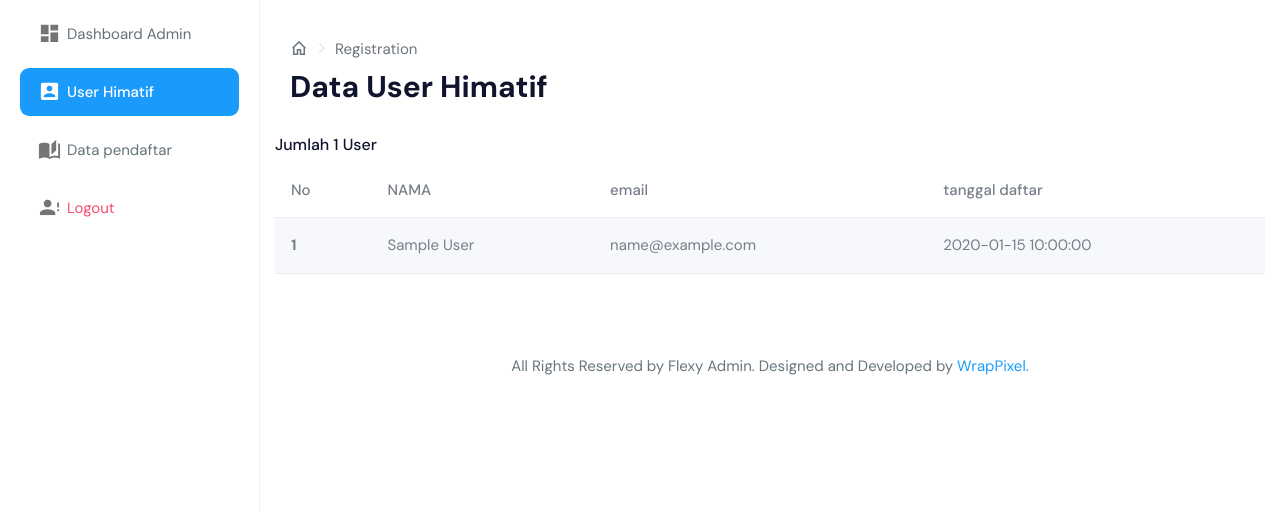
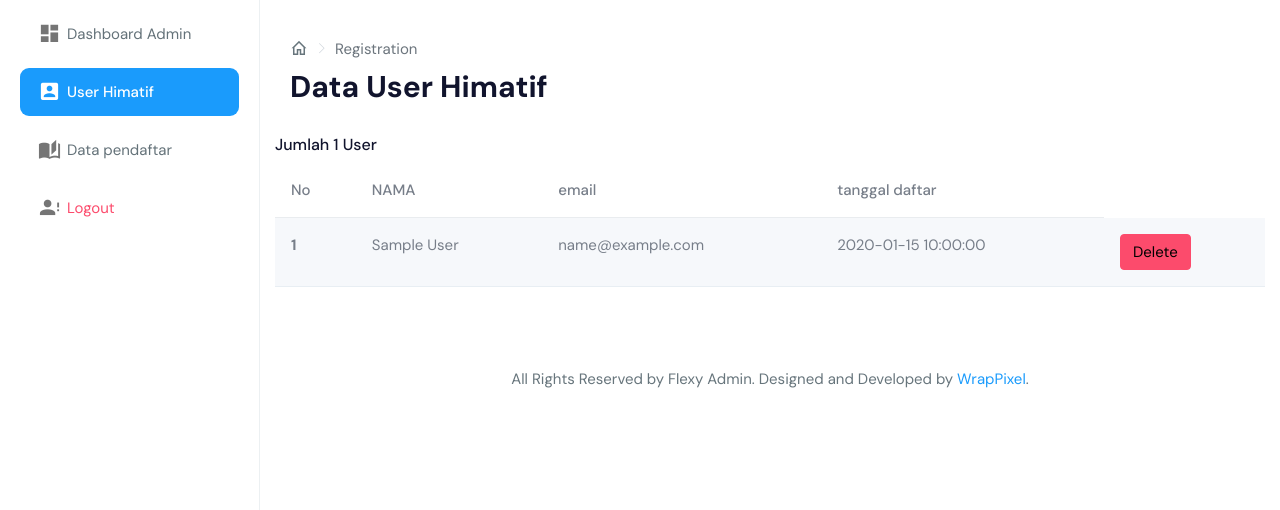
Before and after one commit to aldinnasrunm/webOprecFinal-master, a PHP site: page /admin-dashboard/pages-user.php in a window 1280 px wide. Shown: the part 70-580 px from the top of the page. Run offline with PHP 8.4, Linux system fonts and the light colour scheme; the visitor is signed in with stand-in values (Sample User, id 1); tables that the repository leaves empty or names only in its code hold one stand-in row (values such as "Sample post").

Commit message:
create delete function for the user, and next delete file in the data

```diff
--- a/admin-dashboard/pages-user.php
+++ b/admin-dashboard/pages-user.php
@@ -12,6 +12,27 @@ include('partial/head.php');
 
 $result = mysqli_query($conn, "SELECT * FROM user ORDER BY userid DESC");
 $data   = mysqli_num_rows($result);
+
+
+//listes from get, and delete data
+if(isset($_GET['del'])){
+    $id = $_GET['del'];
+    $isRegistered = mysqli_query($conn, "SELECT * FROM tb_registrationData WHERE id = $id");
+    if(mysqli_num_rows($isRegistered) > 0){
+        $delete = mysqli_query($conn,
+        "DELETE user,tb_registrationData FROM user
+        INNER JOIN tb_registrationData
+        ON user.userid = tb_registrationData.id WHERE user.userid = $id");
+    }else{
+        $delete = mysqli_query($conn, "DELETE FROM user WHERE userid = $id");
+    }
+
+    if($delete){
+        // header('pages-user.php');
+        header("Refresh:0; url=pages-user.php");
+    }
+}
+
 
 ?>
 <div id="main-wrapper" data-layout="vertical" data-navbarbg="skin5" data-sidebartype="full" data-sidebar-position="absolute" data-header-position="absolute" data-boxed-layout="full">
@@ -55,10 +76,15 @@ $data   = mysqli_num_rows($result);
                     foreach ($result as $user) : ?>
                         <div>
                             <tr>
+                                <?php
+                                    $id = $user['userid'];
+                                ?>
                                 <th scope="row"><?= $no++ ?></th>
                                 <td><?= $user['nama'] ?></td>
                                 <td><?= $user['useremail'] ?></td>
                                 <td><?= $user['tgldaftar'] ?></td>
+                                <!-- button -->
+                                <td><a type="submit" name="btn-deleteData" class="btn btn-danger" href="pages-user.php?del=<?php echo $id; ?>" >Delete</a></td>
                             </tr>
                         </div>
                     <?php endforeach; ?>
```
